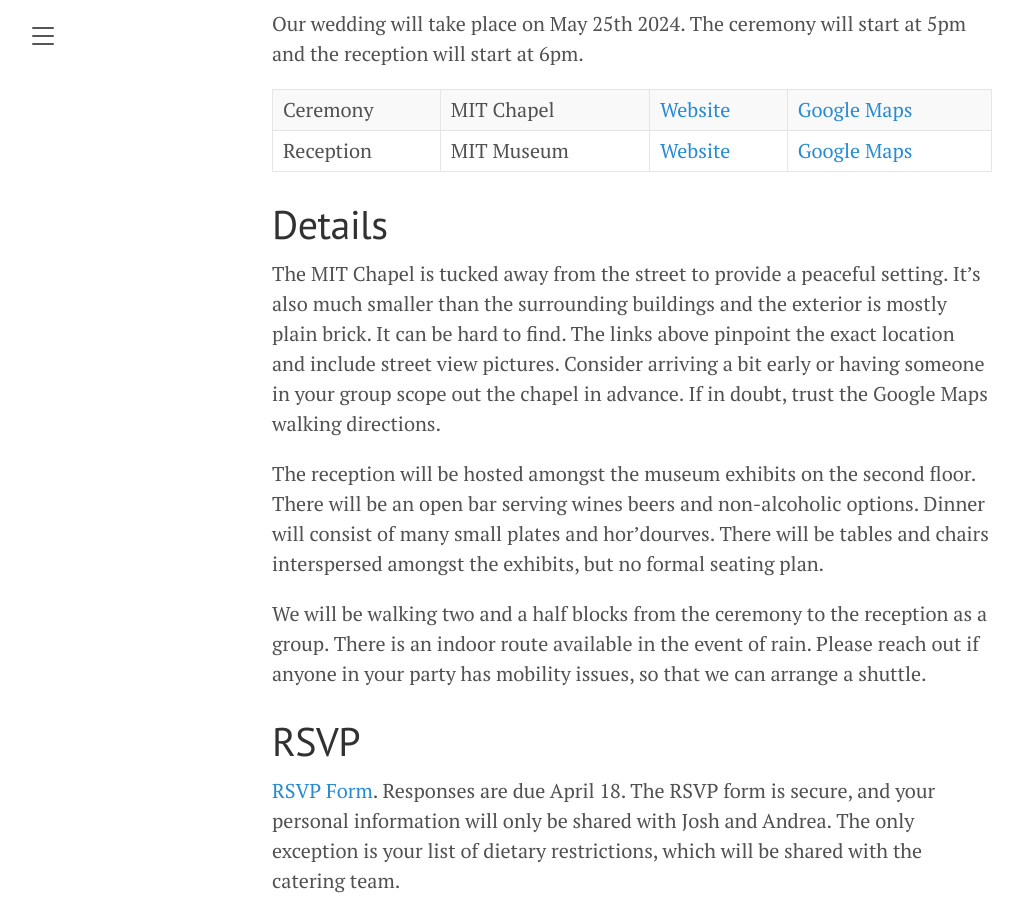
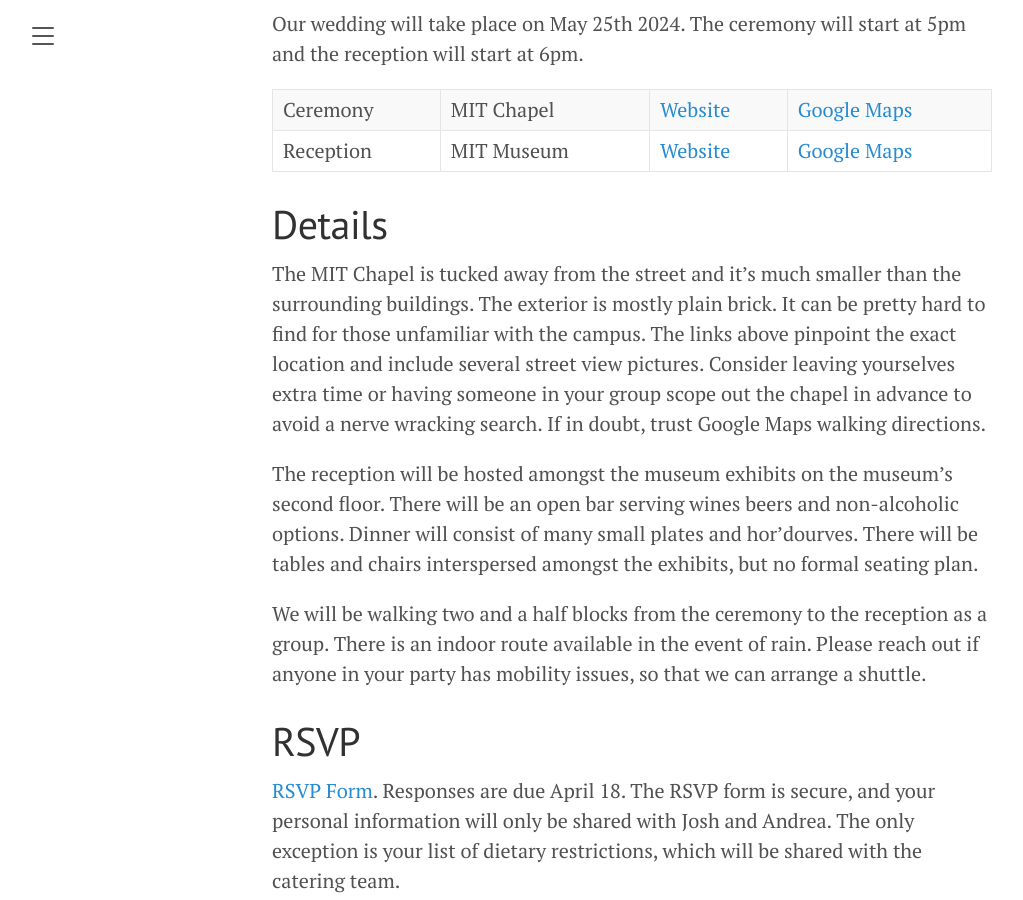
Before and after one commit to JoshBradshaw/andreajosh.github.io, a Jekyll site: the page built from _posts/2023-12-30-overview.md, in a window 1280 px wide and 900 px high, scrolled down 550 px. Shown: the whole window, without its empty margins (8-1031 px from the left). Built offline with Jekyll 4.4.1, drawn with Linux system fonts in a browser that asks for light colours.

Commit message:
Update 2023-12-30-overview.md

```diff
--- a/_posts/2023-12-30-overview.md
+++ b/_posts/2023-12-30-overview.md
@@ -14,9 +14,9 @@ Reception | MIT Museum | [Website](https://mitmuseum.mit.edu/) | [Google Maps](h
 
 # Details
 
-The MIT Chapel is tucked away from the street to provide a peaceful setting. It's also much smaller than the surrounding buildings and the exterior is mostly plain brick. It can be hard to find. The links above pinpoint the exact location and include street view pictures. Consider arriving a bit early or having someone in your group scope out the chapel in advance. If in doubt, trust the Google Maps walking directions.
+The MIT Chapel is tucked away from the street and it's much smaller than the surrounding buildings. The exterior is mostly plain brick. It can be pretty hard to find for those unfamiliar with the campus. The links above pinpoint the exact location and include several street view pictures. Consider leaving yourselves extra time or having someone in your group scope out the chapel in advance to avoid a nerve wracking search. If in doubt, trust Google Maps walking directions.
 
-The reception will be hosted amongst the museum exhibits on the second floor. There will be an open bar serving wines beers and non-alcoholic options. Dinner will consist of many small plates and hor'dourves. There will be tables and chairs interspersed amongst the exhibits, but no formal seating plan.
+The reception will be hosted amongst the museum exhibits on the museum's second floor. There will be an open bar serving wines beers and non-alcoholic options. Dinner will consist of many small plates and hor'dourves. There will be tables and chairs interspersed amongst the exhibits, but no formal seating plan.
 
 We will be walking two and a half blocks from the ceremony to the reception as a group. There is an indoor route available in the event of rain. Please reach out if anyone in your party has mobility issues, so that we can arrange a shuttle.
 
```
